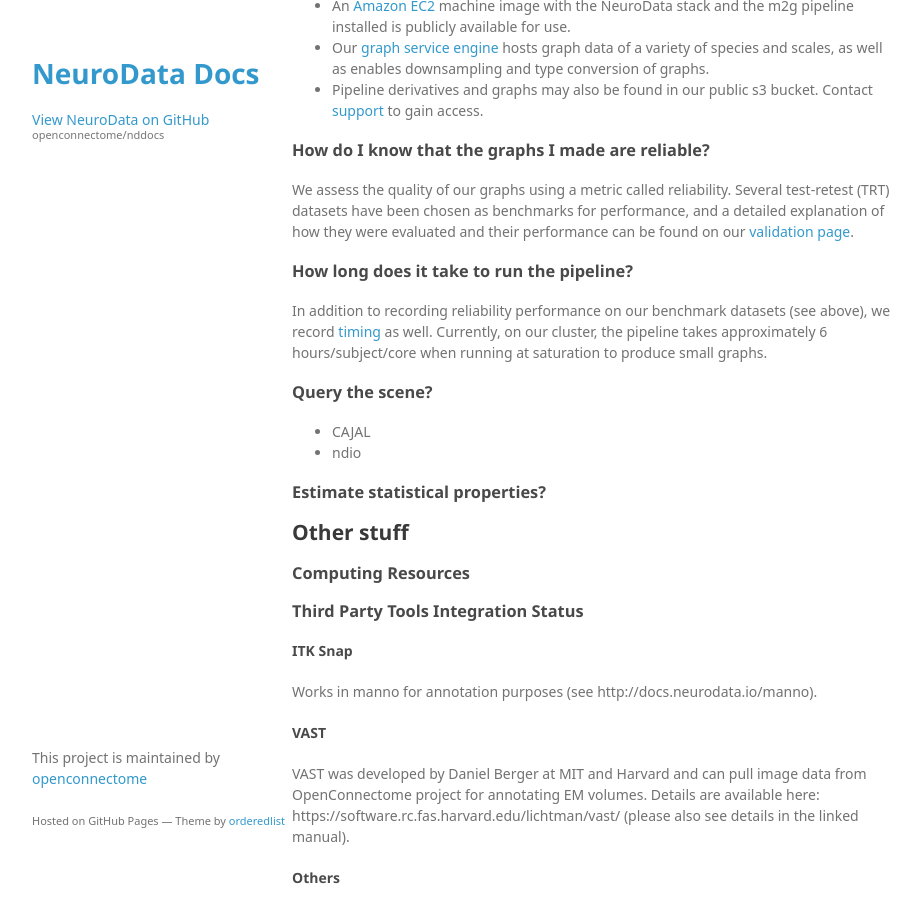
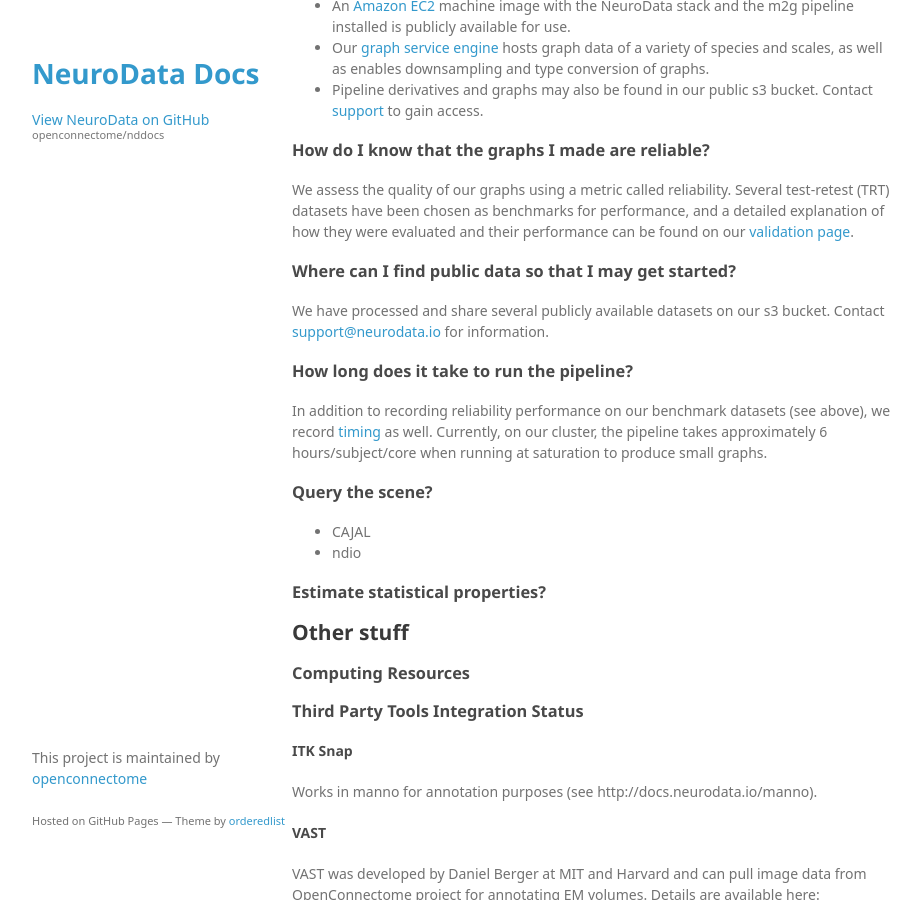
Before and after one commit to neurodata/nddocs-archive, a Jekyll site: the page built from tutorials.md, in a window 1280 px wide and 900 px high, scrolled down 2790 px. Shown: the whole window, without its empty margins (178-1099 px from the left). Built offline with Jekyll 4.4.1, drawn with Linux system fonts in a browser that asks for light colours; some web fonts are replaced.

Commit message:
updated link to public mr data

```diff
--- a/tutorials.md
+++ b/tutorials.md
@@ -125,6 +125,10 @@
 
 We assess the quality of our graphs using a metric called reliability. Several test-retest (TRT) datasets have been chosen as benchmarks for performance, and a detailed explanation of how they were evaluated and their performance can be found on our [validation page](http://m2g.io/tutorials/validation.html).
 
+### Where can I find public data so that I may get started?
+
+We have processed and share several publicly available datasets on our s3 bucket. Contact [support@neurodata.io](mailto:support@neurodata.io) for information.
+
 ###How long does it take to run the pipeline?
 
 In addition to recording reliability performance on our benchmark datasets (see above), we record [timing](http://m2g.io/tutorials/validation.html) as well. Currently, on our cluster, the pipeline takes approximately 6 hours/subject/core when running at saturation to produce small graphs.
```
